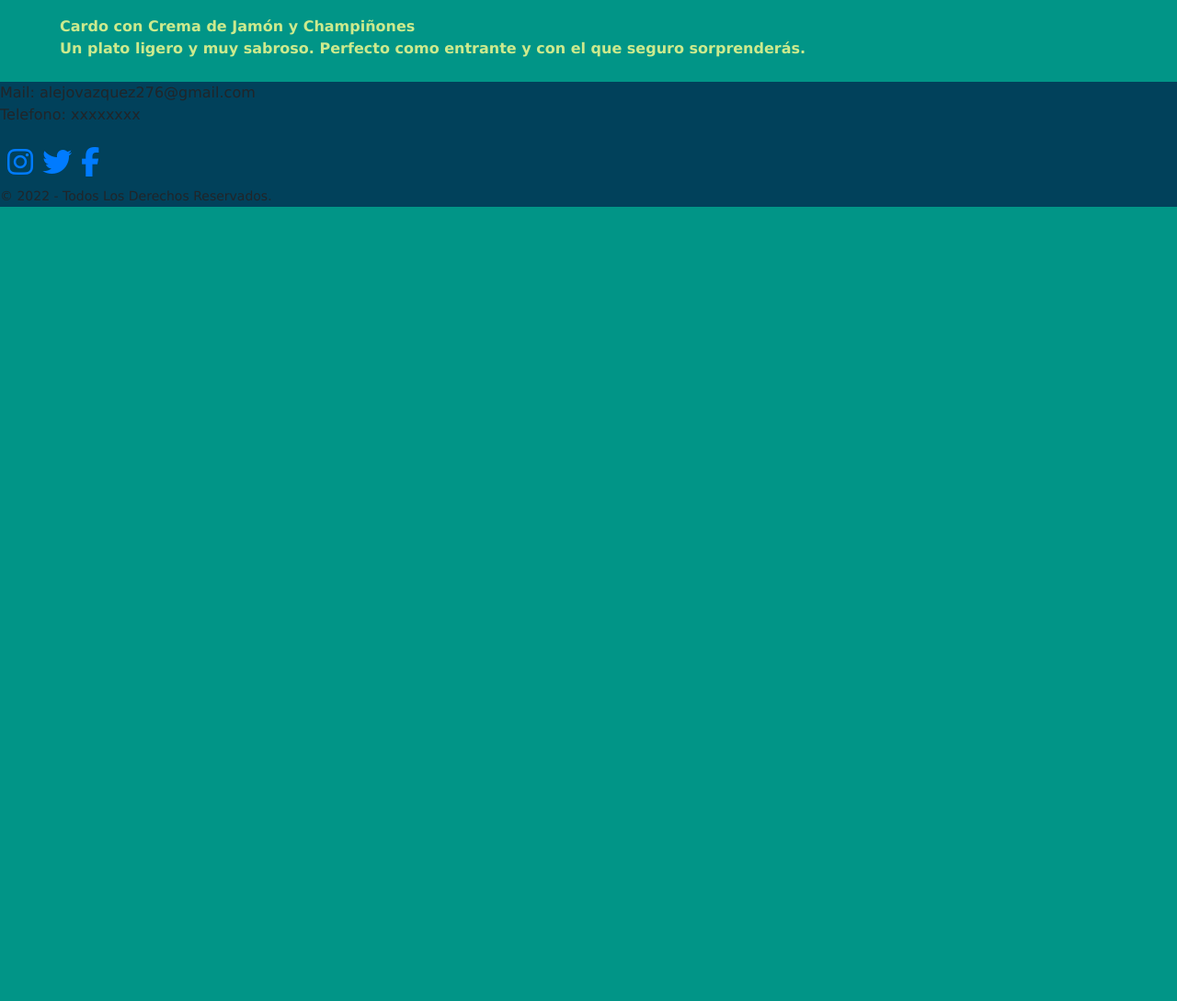
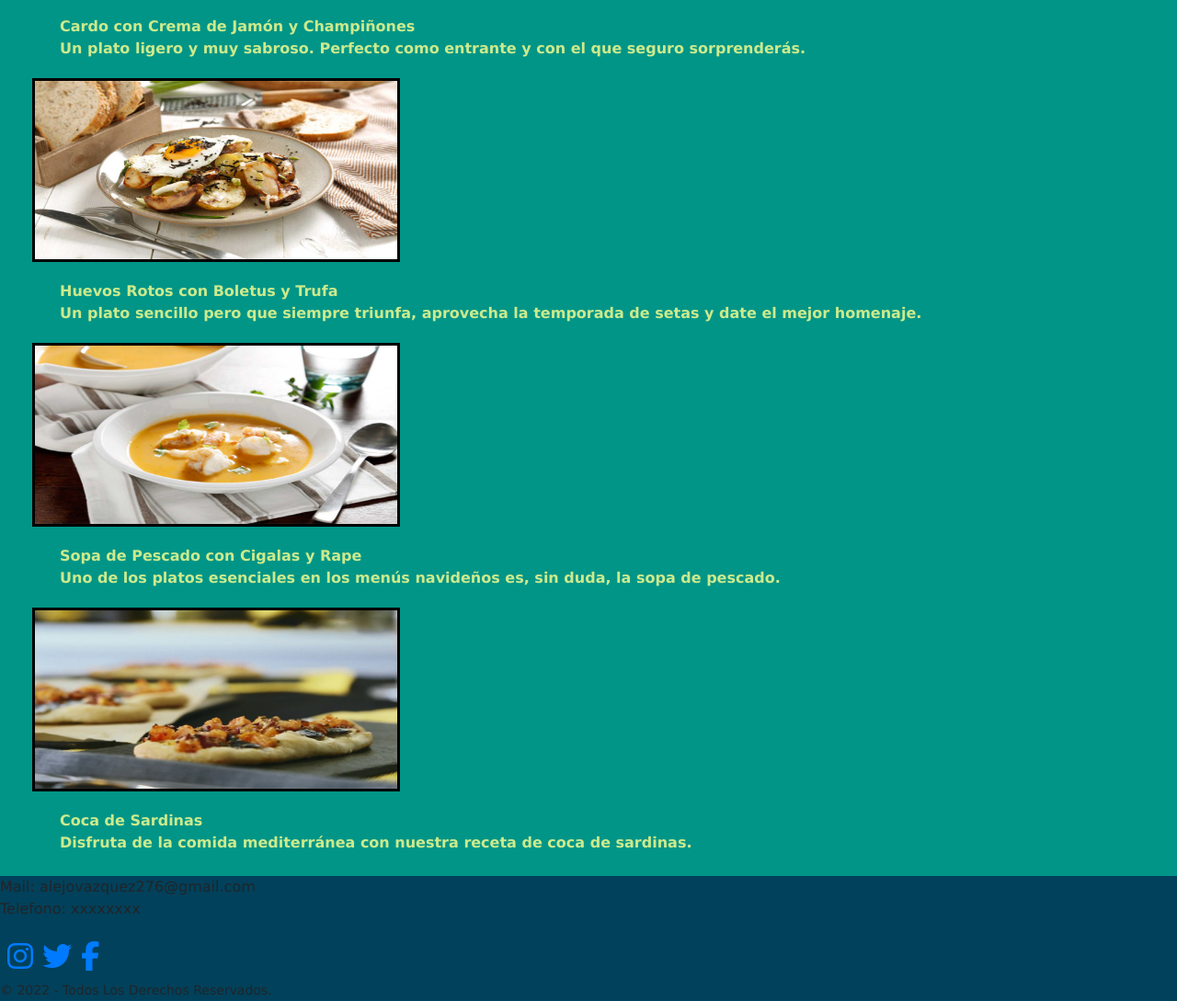
Before and after one commit to alejo-vazquez/proyecto-final, a website: page html/menu.html in a window 1280 px wide. Shown: the part 1431-2520 px from the top of the page at 92% size. Before the commit the page ends 1656 px from the top, so only its background shows below. Drawn offline with nearby package versions, Linux system fonts and the light colour scheme.

Commit message:
mas menu

```diff
--- a/html/menu.html
+++ b/html/menu.html
@@ -43,6 +43,9 @@
         <div class="col"><img src="../img/Merluza-rellena-de-gambas-MEDIANA-menu.jpg" alt="" class="imagen-menu"><br> <b class="texto-menu">Merluza Rellena de Gambas</b><br><b class="texto-menu">Una receta original e ideal para estas fiestas navideñas.</b></div>
         <div class="col"><img src="../img/Salmonete-sobre-risotto-de-remolacha menu.jpg" alt="" class="imagen-menu"><br><b class="texto-menu">Salmonetes a la plancha sobre Risotto de Remolacha</b><br><b class="texto-menu">Este delicioso arroz cremoso que se deshace en la boca , de textura untuosa y suave.</b></div>
         <div class="col"><img src="../img/Cardo-con-crema-de-jamón-MEDIANA menu.jpg" alt="" class="imagen-menu"><br><b class="texto-menu">Cardo con Crema de Jamón y Champiñones</b><br><b class="texto-menu">Un plato ligero y muy sabroso. Perfecto como entrante y con el que seguro sorprenderás.</b></div>
+        <div class="col"><img src="../img/Huevos-rotos-GRANDE.jpg" alt="" class="imagen-menu"><br><b class="texto-menu">Huevos Rotos con Boletus y Trufa</b><br><b class="texto-menu">Un plato sencillo pero que siempre triunfa, aprovecha la temporada de setas y date el mejor homenaje.</b></div>
+        <div class="col"><img src="../img/Sopa-de-pescado-MEDIANA.jpg" alt="" class="imagen-menu"><br><b class="texto-menu">Sopa de Pescado con Cigalas y Rape</b><br><b class="texto-menu">Uno de los platos esenciales en los menús navideños es, sin duda, la sopa de pescado.</b></div>
+        <div class="col"><img src="../img/Coca-de-sardinas-MEDIANA.jpg" alt="" class="imagen-menu"><br><b class="texto-menu">Coca de Sardinas</b><br><b class="texto-menu">Disfruta de la comida mediterránea con nuestra receta de coca de sardinas.</b></div>
     </div>
     <br>
 
```
Also changed, not shown: img/Coca-de-sardinas-MEDIANA.jpg (added), img/Huevos-rotos-GRANDE.jpg (added), img/Sopa-de-pescado-MEDIANA.jpg (added).
